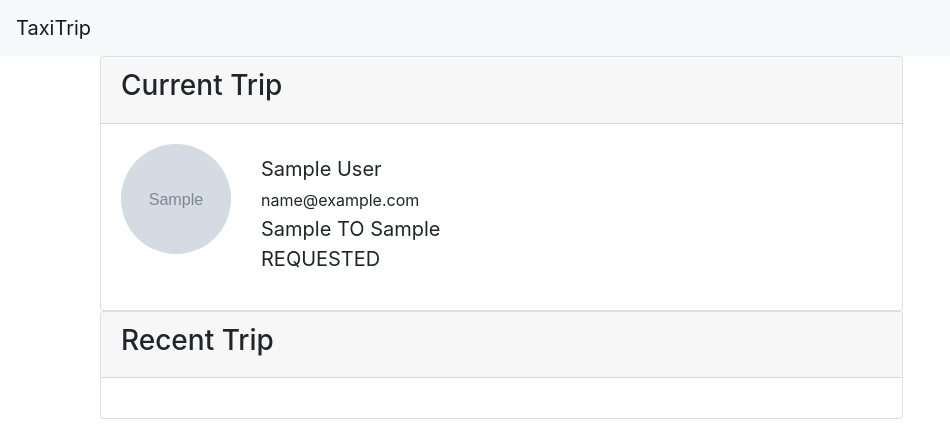
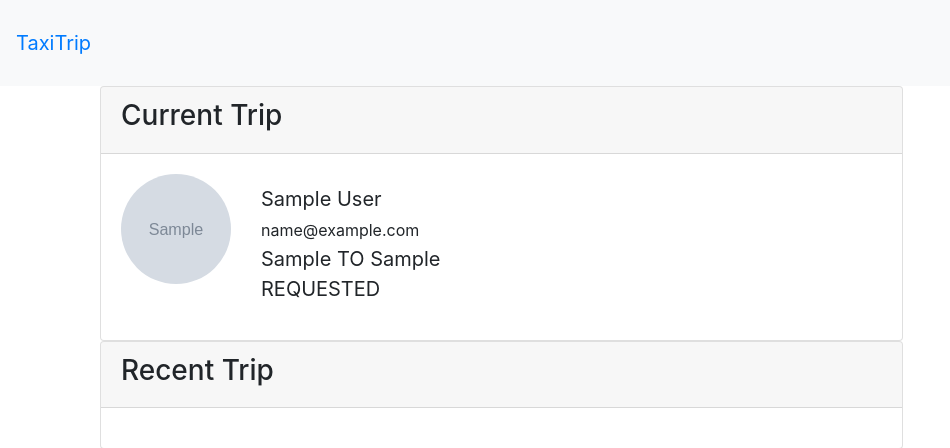
Before and after one commit to Omkarkukiyan/taxi_project, a Django app: template templates/rider/rider-dashboard.html in a window 1280 px wide. Shown: the top 448 px of the page, without its empty margins (0-950 px from the left). Run offline with Django 3.2, Linux system fonts and the light colour scheme; the template is opened without the code that fills it: values that come from a table or form of the project are taken from there, others are empty; tables that the repository leaves empty hold one stand-in row (values such as "Sample post"); grey boxes marked "Sample" are stand-in pictures; some libraries are stand-ins or nearby versions.

Commit message:
Modified navbar

```diff
--- a/templates/rider/rider-dashboard.html
+++ b/templates/rider/rider-dashboard.html
@@ -13,19 +13,19 @@
     <body>
 
 
-    <nav class="navbar navbar-light bg-light">
+    <nav class="navbar navbar-expand-sm bg-light">
 
     <a class="navbar-brand" href="#">TaxiTrip</a>
 
     <div class="navbar-nav">
             <li class="nav-item">
                 <a class="nav-link" href="{% url 'trip_details' %}">
-                <i class="fa fa-cab" style="font-size:36px;"></i>
+                <i class="fa fa-cab" style="font-size:36px; float:right;padding-left:844px;color: #403b3b;"></i>
                 </a>
             </li>
             <li class="nav-item">
                 <a class="nav-link" href="{% url 'rider_logout' %}">
-                <i class="fa fa-sign-out" style="font-size:36px"></i>
+                <i class="fa fa-sign-out" style="font-size:36px; flaot:right;padding-left:75px;color: #403b3b;"></i>
                 </a>
             </li>
     </div>
```
